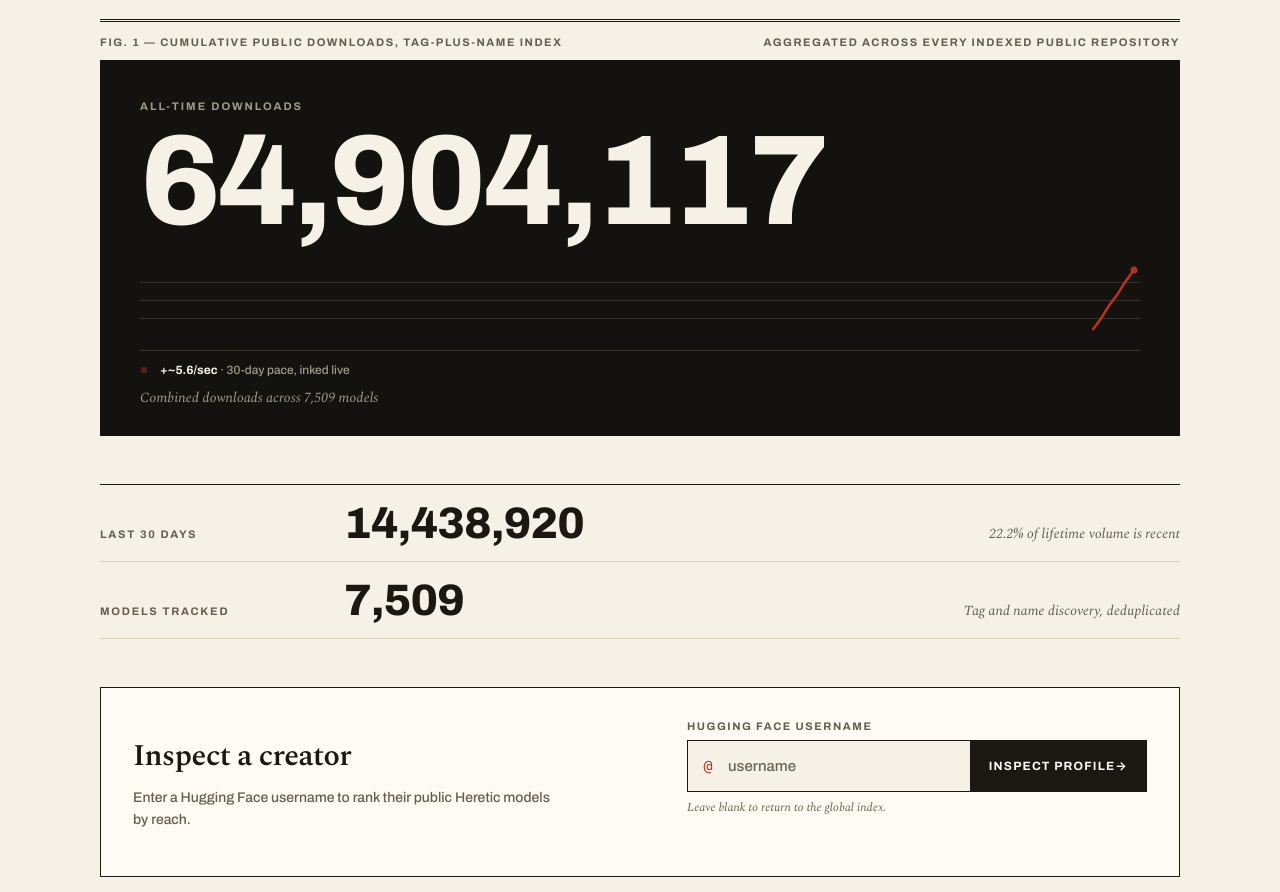
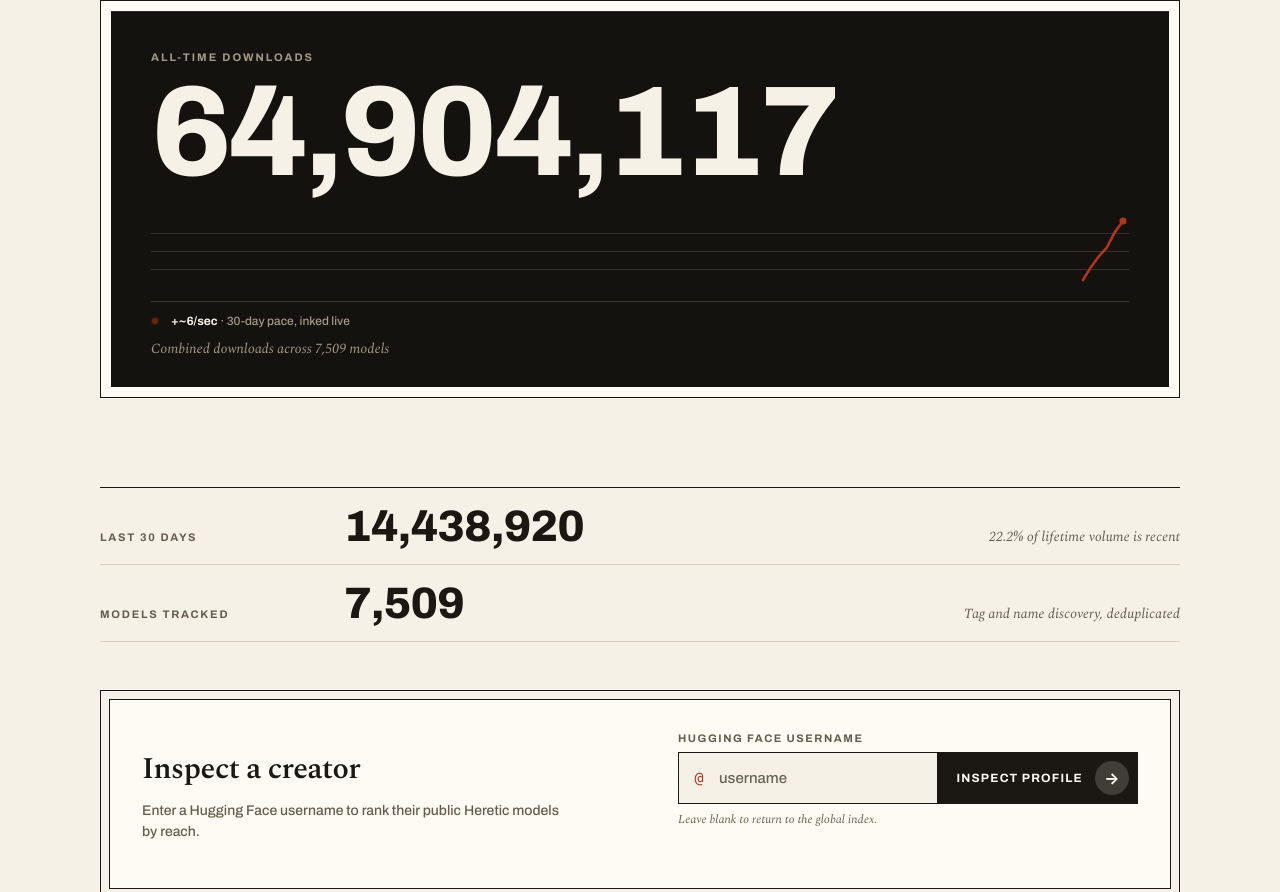
Before and after one commit to instax-dutta/heretic-live-agent, a website built with Vite: page index.html in a window 1280 px wide. Shown: the part 498-1390 px from the top of the page. Built offline with nearby package versions, Linux system fonts and the light colour scheme; some packages are replaced by stand-ins of ours; files whose address does not match are found by name.

Commit message:
Discrete Poisson download ticker, Lenis smooth scroll, agency craft layer

```diff
--- a/api/stats-core.js
+++ b/api/stats-core.js
@@ -104,3 +104,37 @@
   const rate = estimateDownloadsPerSecond(last30DaysDownloads, windowDays);
   return Math.floor(base + rate * elapsed);
 }
+
+function sampleStandardNormal(random) {
+  // Box-Muller; guards keep u/v away from 0 so log stays finite.
+  let u = 0;
+  let v = 0;
+  while (u === 0) u = random();
+  while (v === 0) v = random();
+  return Math.sqrt(-2 * Math.log(u)) * Math.cos(2 * Math.PI * v);
+}
+
+export function sampleDownloadEvents(ratePerSecond, elapsedSeconds, random = Math.random) {
+  // Whole-download arrivals for one tick: a Poisson draw whose long-run mean
+  // is exactly ratePerSecond, so the counter jumps like real traffic (0, 3, 9,
+  // 5, ...) instead of creeping by a fractional average. Downloads are
+  // integers; the average is not a download.
+  const lambda = Number(ratePerSecond || 0) * Number(elapsedSeconds || 0);
+  if (!Number.isFinite(lambda) || lambda <= 0) return 0;
+  const rand = typeof random === "function" ? random : Math.random;
+  if (lambda < 30) {
+    const limit = Math.exp(-lambda);
+    const maxGuard = Math.ceil(lambda * 10) + 100;
+    let count = 0;
+    let p = 1;
+    let guard = 0;
+    do {
+      count += 1;
+      p *= rand();
+      guard += 1;
+    } while (p > limit && guard < maxGuard);
+    return count - 1;
+  }
+  const normal = sampleStandardNormal(rand);
+  return Math.max(0, Math.round(lambda + Math.sqrt(lambda) * normal));
+}
--- a/package.json
+++ b/package.json
@@ -15,5 +15,8 @@
   },
   "devDependencies": {
     "vite": "^7.3.6"
+  },
+  "dependencies": {
+    "lenis": "^1.3.26"
   }
 }
--- a/src/main.js
+++ b/src/main.js
@@ -1,4 +1,5 @@
-import { createRequestGate, estimateDownloadsPerSecond, estimateLiveTotal } from "../api/stats-core.js";
+import Lenis from "lenis";
+import { createRequestGate, estimateDownloadsPerSecond, sampleDownloadEvents } from "../api/stats-core.js";
 import { isValidUsername, normalizeUsername } from "../shared/username.js";
 import "./style.css";
 
@@ -38,7 +39,11 @@
 
 function formatRate(rate) {
   if (!Number.isFinite(rate) || rate < 0.1) return "";
-  return rate >= 10 ? String(Math.round(rate)) : rate.toFixed(1);
+  // Whole downloads only: the pace is a count of events per second, and a
+  // fractional "download" does not exist. Sub-1 rates keep one decimal so
+  // quiet creator views still read honestly instead of rounding to zero.
+  if (rate < 1) return rate.toFixed(1);
+  return String(Math.max(1, Math.round(rate)));
 }
 
 function stopLiveTicker() {
@@ -63,10 +68,12 @@
   }
   // Anchor the estimate at render time: the API total is a point-in-time
   // snapshot (refreshed every 12h), so we count forward from display time.
+  // Each tick draws whole-download arrivals from the 30-day mean rate, so the
+  // figure jumps the way real traffic does instead of creeping fractionally.
   liveBase = {
     total: Number(totals.allTimeDownloads || 0),
-    last30DaysDownloads: Number(totals.last30DaysDownloads || 0),
-    startedAt: Date.now(),
+    rate: estimateDownloadsPerSecond(totals?.last30DaysDownloads),
+    lastTick: Date.now(),
   };
   if (typeof setInterval !== "function") return;
   tracePoints = [liveBase.total];
@@ -77,10 +84,12 @@
       stopLiveTicker();
       return;
     }
-    const elapsedSeconds = (Date.now() - liveBase.startedAt) / 1000;
-    const current = estimateLiveTotal(liveBase.total, liveBase.last30DaysDownloads, elapsedSeconds);
-    el.textContent = format(current);
-    tracePoints.push(current);
+    const now = Date.now();
+    const elapsedSeconds = (now - liveBase.lastTick) / 1000;
+    liveBase.lastTick = now;
+    liveBase.total += sampleDownloadEvents(liveBase.rate, elapsedSeconds);
+    el.textContent = format(liveBase.total);
+    tracePoints.push(liveBase.total);
     if (tracePoints.length > TRACE_MAX_POINTS) tracePoints.shift();
     drawTrace();
   }, 1000);
@@ -125,7 +134,7 @@
   const span = Math.max(1, max - min);
   // Parametric raise: the ink weight follows the download pace, so a faster
   // ecosystem literally draws a heavier line.
-  const pace = liveBase ? estimateDownloadsPerSecond(liveBase.last30DaysDownloads) : 0;
+  const pace = liveBase ? Number(liveBase.rate || 0) : 0;
   const pad = 6;
   const xStep = tracePoints.length > 1 ? (width - pad * 2) / (TRACE_MAX_POINTS - 1) : 0;
   const x0 = width - pad - xStep * (tracePoints.length - 1);
@@ -151,6 +160,26 @@
 if (typeof window !== "undefined" && typeof window.addEventListener === "function") {
   window.addEventListener("resize", drawTrace);
 }
+
+function initSmoothScroll() {
+  if (typeof window === "undefined") return null;
+  try {
+    if (typeof window.matchMedia === "function"
+      && window.matchMedia("(prefers-reduced-motion: reduce)").matches) {
+      return null;
+    }
+  } catch {
+    // If matchMedia throws, fall through and still enhance.
+  }
+  return new Lenis({
+    autoRaf: true,
+    lerp: 0.1,
+    smoothWheel: true,
+    smoothTouch: false,
+  });
+}
+
+initSmoothScroll();
 
 function render() {
   const totals = state.data?.totals || fallback;
@@ -185,31 +214,34 @@
         </div>
       </section>
 
-      <figure class="figure" aria-labelledby="fig-caption">
+      <figure class="figure reveal" aria-labelledby="fig-caption">
         <figcaption id="fig-caption"><span>Fig. 1 — Cumulative public downloads, tag-plus-name index</span><span>Aggregated across every indexed public repository</span></figcaption>
         <div class="plate">
+          <div class="plate-core">
             <div class="plate-label">All-time downloads</div>
             <p class="live-total" id="live-total" aria-live="off" aria-atomic="false">${format(totals.allTimeDownloads)}</p>
             <canvas id="live-trace" aria-hidden="true"></canvas>
             <div class="pace-line"><span class="live-dot" aria-hidden="true"></span>${liveRateLabel ? `<span><strong>+~${liveRateLabel}/sec</strong> · 30-day pace, inked live</span>` : `<span>Pace unavailable for this view</span>`}</div>
             <div class="plate-foot">Combined downloads across ${format(totals.modelCount)} models</div>
           </div>
+        </div>
       </figure>
 
       <ul class="ledger" aria-label="Recent activity and index size">
-        <li>
+        <li class="reveal">
           <span class="ledger-label">Last 30 days</span>
           <span class="ledger-value">${format(totals.last30DaysDownloads)}</span>
           <span class="ledger-note">${recentShare}% of lifetime volume is recent</span>
         </li>
-        <li>
+        <li class="reveal">
           <span class="ledger-label">Models tracked</span>
           <span class="ledger-value">${format(totals.modelCount)}</span>
           <span class="ledger-note">Tag and name discovery, deduplicated</span>
         </li>
       </ul>
 
-      <section class="inquiry" aria-labelledby="lookup-title">
+      <section class="inquiry reveal" aria-labelledby="lookup-title">
+        <div class="inquiry-core">
           <div class="inquiry-copy">
             <h2 id="lookup-title">Inspect a creator</h2>
             <p>Enter a Hugging Face username to rank their public Heretic models by reach.</p>
@@ -220,15 +252,16 @@
               <span class="at" aria-hidden="true">@</span>
               <input id="username" name="username" placeholder="username" value="${escapeHtml(isUser ? username : "")}" autocomplete="off" spellcheck="false" aria-describedby="lookup-help lookup-error" />
               <button type="submit" ${state.loading && isUser ? "disabled" : ""}>
-              ${state.loading && isUser ? "Loading" : "Inspect profile"}<span aria-hidden="true">→</span>
+                ${state.loading && isUser ? "Loading" : "Inspect profile"}<span class="btn-icon" aria-hidden="true">→</span>
               </button>
             </div>
             <div id="lookup-help" class="form-help">Leave blank to return to the global index.</div>
             <div id="lookup-error" class="form-error" role="alert">${escapeHtml(state.validation)}</div>
           </form>
+        </div>
       </section>
 
-      ${state.error ? `<div class="correction" role="status"><strong>Correction — live refresh unavailable.</strong> The latest published snapshot is still shown. <button id="retry" type="button">Retry connection</button></div>` : ""}
+      ${state.error ? `<div class="correction reveal" role="status"><strong>Correction — live refresh unavailable.</strong> The latest published snapshot is still shown. <button id="retry" type="button">Retry connection</button></div>` : ""}
       ${isUser && state.loading ? renderLoading(username) : ""}
       ${isUser && !state.loading && state.data ? renderUser(models, username, maxDownloads) : renderMethod()}
 
@@ -243,10 +276,43 @@
   document.querySelector("#retry")?.addEventListener("click", () => fetchStats(state.scope === "user" ? username : undefined));
   document.querySelector("#clear")?.addEventListener("click", () => fetchStats());
   startLiveTicker(totals);
+  revealOnScroll();
+}
+
+let scrollObserver = null;
+
+function revealOnScroll() {
+  if (typeof window === "undefined" || typeof document === "undefined") return;
+  let reduceMotion = false;
+  try {
+    reduceMotion = typeof window.matchMedia === "function"
+      && window.matchMedia("(prefers-reduced-motion: reduce)").matches;
+  } catch {
+    reduceMotion = false;
+  }
+  const pending = [...document.querySelectorAll(".reveal:not(.in)")];
+  if (reduceMotion || typeof IntersectionObserver !== "function") {
+    pending.forEach((el) => el.classList.add("in"));
+    return;
+  }
+  pending.forEach((el, i) => {
+    el.style.transitionDelay = `${Math.min(i, 6) * 70}ms`;
+  });
+  if (!scrollObserver) {
+    scrollObserver = new IntersectionObserver((entries) => {
+      entries.forEach((entry) => {
+        if (entry.isIntersecting) {
+          entry.target.classList.add("in");
+          scrollObserver.unobserve(entry.target);
+        }
+      });
+    }, { threshold: 0.12, rootMargin: "0px 0px -8% 0px" });
+  }
+  pending.forEach((el) => scrollObserver.observe(el));
 }
 
 function renderMethod() {
-  return `<section class="methods-note" aria-labelledby="method-title">
+  return `<section class="methods-note reveal" aria-labelledby="method-title">
     <div class="section-head">
       <h2 id="method-title">How the index works</h2>
       <p>The count favors coverage over a narrow snapshot of popular repositories.</p>
@@ -281,7 +347,7 @@
     </section>`;
   }
 
-  return `<section class="results" aria-labelledby="results-title">
+  return `<section class="results reveal" aria-labelledby="results-title">
     <div class="result-head">
       <div><h2 id="results-title">${models.length} model${models.length === 1 ? "" : "s"} for @${escapeHtml(username)}</h2><p>Ranked by lifetime downloads. Recent activity is shown at right.</p></div>
       <span class="profile-stamp">Public profile</span>
--- a/src/style.css
+++ b/src/style.css
@@ -22,9 +22,15 @@
   --mono: ui-monospace, SFMono-Regular, Menlo, Consolas, monospace;
   --content-width: 1080px;
   --page-inset: clamp(32px, 7vw, 88px);
+  --ease-premium: cubic-bezier(0.32, 0.72, 0, 1);
+  --ease-snappy: cubic-bezier(0.4, 0, 0.2, 1);
 }
 
 html { scroll-behavior: smooth; }
+html.lenis, html.lenis body { height: auto; }
+.lenis.lenis-smooth { scroll-behavior: auto !important; }
+.lenis.lenis-smooth [data-lenis-prevent] { overscroll-behavior: contain; }
+.lenis.lenis-stopped { overflow: hidden; }
 body {
   min-width: 0;
   margin: 0;
@@ -72,14 +78,15 @@
   text-decoration: none;
   text-underline-offset: 3px;
 }
+.hub-link { transition: color .35s var(--ease-premium); }
 .hub-link:hover { color: var(--accent); text-decoration: underline; }
 .nameplate {
   display: block;
-  padding: 14px 0 16px;
+  padding: 10px 0 12px;
   border-top: 3px double var(--ink);
   border-bottom: 1px solid var(--ink);
   color: var(--ink);
-  font-size: clamp(44px, 8vw, 84px);
+  font-size: clamp(26px, 3.4vw, 40px);
   font-weight: 900;
   letter-spacing: -.02em;
   line-height: 1;
@@ -91,7 +98,7 @@
 /* Front page: headline + standfirst */
 .front {
   max-width: 800px;
-  padding: clamp(36px, 5vw, 56px) 0 clamp(28px, 4vw, 40px);
+  padding: clamp(28px, 4vw, 48px) 0 clamp(24px, 3.4vw, 36px);
 }
 .front h1 {
   margin: 0 0 16px;
@@ -139,8 +146,8 @@
 .figure {
   margin: 0;
   border-top: 3px double var(--ink);
-  padding-top: 14px;
-  padding-bottom: clamp(36px, 4.5vw, 48px);
+  padding-top: 18px;
+  padding-bottom: clamp(48px, 7vw, 96px);
 }
 .figure figcaption {
   display: flex;
@@ -155,9 +162,15 @@
   color: var(--muted);
 }
 .plate {
+  padding: 10px;
+  background: var(--paper-soft);
+  border: 1px solid var(--ink);
+}
+.plate-core {
   padding: clamp(24px, 3.4vw, 40px) clamp(20px, 3.4vw, 40px) clamp(20px, 2.6vw, 28px);
   background: var(--plate);
   color: var(--plate-ink);
+  box-shadow: inset 0 1px 0 rgba(246, 241, 231, 0.12);
 }
 .plate-label {
   margin-bottom: 6px;
@@ -251,6 +264,11 @@
 
 /* Inquiry box */
 .inquiry {
+  padding: 8px;
+  border: 1px solid var(--ink);
+  background: var(--paper);
+}
+.inquiry-core {
   display: grid;
   grid-template-columns: minmax(0, 1fr) minmax(300px, 460px);
   align-items: center;
@@ -258,6 +276,7 @@
   padding: clamp(24px, 3vw, 32px);
   border: 1.5px solid var(--ink);
   background: var(--paper-soft);
+  box-shadow: inset 0 1px 0 rgba(255, 255, 255, 0.6);
 }
 .inquiry-copy h2 {
   margin: 0 0 8px;
@@ -310,20 +329,38 @@
 }
 .lookup-form input::placeholder { color: var(--faint); }
 .lookup-form button {
+  display: inline-flex;
+  align-items: center;
+  gap: 12px;
   min-width: 150px;
   min-height: 50px;
   border: 0;
   border-left: 1.5px solid var(--ink);
-  padding: 0 18px;
+  padding: 0 8px 0 18px;
   color: var(--paper-soft);
   background: var(--ink);
   font-size: 12px;
   font-weight: 700;
   letter-spacing: .1em;
   text-transform: uppercase;
-  transition: background .18s ease;
+  transition: background .45s var(--ease-premium), transform .45s var(--ease-premium);
 }
 .lookup-form button:hover { background: var(--accent); }
+.lookup-form button:active { transform: scale(0.98); }
+.btn-icon {
+  display: inline-flex;
+  align-items: center;
+  justify-content: center;
+  width: 34px;
+  height: 34px;
+  flex: 0 0 34px;
+  border-radius: 50%;
+  background: rgba(253, 251, 243, 0.16);
+  font-size: 16px;
+  letter-spacing: 0;
+  transition: transform .5s var(--ease-premium), background .5s var(--ease-premium);
+}
+.lookup-form button:hover .btn-icon { transform: translate(2px, -2px) scale(1.06); background: rgba(253, 251, 243, 0.28); }
 .form-help, .form-error { min-height: 18px; margin: 8px 0 0; font-size: 12px; line-height: 1.4; }
 .form-help { color: var(--faint); font-family: var(--serif); font-style: italic; }
 .form-error { color: var(--accent-deep); font-weight: 600; }
@@ -351,7 +388,7 @@
 }
 
 /* Methods note */
-.methods-note { border-top: 3px double var(--ink); padding-bottom: clamp(48px, 6vw, 72px); }
+.methods-note { border-top: 3px double var(--ink); padding-bottom: clamp(56px, 8vw, 112px); }
 .section-head { padding: 22px 0 14px; }
 .section-head h2 {
   margin: 0 0 6px;
@@ -402,7 +439,7 @@
 }
 
 /* Results ledger */
-.results { border-top: 3px double var(--ink); padding-bottom: clamp(48px, 6vw, 72px); }
+.results { border-top: 3px double var(--ink); padding-bottom: clamp(56px, 8vw, 112px); }
 .result-head {
   display: flex;
   align-items: end;
@@ -444,7 +481,7 @@
   border-bottom: 1px solid var(--rule);
   color: var(--ink);
   text-decoration: none;
-  transition: background .18s ease, opacity .18s ease;
+  transition: background .45s var(--ease-premium), opacity .45s var(--ease-premium);
 }
 .model-list:hover .model-row:not(:hover):not(:focus-visible) { opacity: .55; }
 .model-row:hover, .model-row:focus-visible { background: var(--paper-soft); opacity: 1; }
@@ -526,6 +563,7 @@
   text-transform: none;
   letter-spacing: 0;
   font-weight: 600;
+  transition: color .35s var(--ease-premium);
 }
 .imprint a:hover { color: var(--accent); text-decoration: underline; }
 
@@ -535,9 +573,17 @@
 ::-webkit-scrollbar-thumb { background: var(--rule); border: 3px solid var(--paper); }
 ::-webkit-scrollbar-thumb:hover { background: var(--faint); }
 
+/* Scroll choreography: heavy fade-up on entry, transform + opacity only. */
+.reveal { opacity: 1; }
 @media (prefers-reduced-motion: no-preference) {
-  .loading-list span { animation: shimmer 1.5s ease-in-out infinite; }
-  .live-dot { animation: live-pulse 2s ease-in-out infinite; }
+  .reveal {
+    opacity: 0;
+    transform: translateY(28px);
+    transition: opacity .9s var(--ease-premium), transform .9s var(--ease-premium);
+  }
+  .reveal.in { opacity: 1; transform: none; }
+  .loading-list span { animation: shimmer 1.6s cubic-bezier(0.4, 0, 0.2, 1) infinite; }
+  .live-dot { animation: live-pulse 2.2s cubic-bezier(0.4, 0, 0.2, 1) infinite; }
   /* Miura raise: creator rows deploy in a short staged sequence on arrival. */
   .model-row { animation: deploy-row .32s cubic-bezier(.2, .9, .25, 1) backwards; }
   .model-row:nth-child(2) { animation-delay: .04s; }
@@ -561,7 +607,7 @@
 @keyframes live-pulse { 0%, 100% { opacity: 1; transform: scale(1); } 50% { opacity: .45; transform: scale(.8); } }
 
 @media (max-width: 960px) {
-  .inquiry { grid-template-columns: 1fr; }
+  .inquiry-core { grid-template-columns: 1fr; }
   .methods-body { grid-template-columns: minmax(0, 1fr) minmax(220px, .8fr); gap: 32px; }
   .model-row {
     grid-template-columns: 30px minmax(0, 1.4fr) minmax(90px, .8fr) minmax(120px, 145px) 20px;
@@ -586,7 +632,7 @@
 }
 
 @media (max-width: 600px) {
-  .nameplate { font-size: clamp(40px, 13vw, 56px); }
+  .nameplate { font-size: clamp(26px, 7vw, 34px); }
   .dateline { font-size: 10px; }
   .input-row { display: grid; grid-template-columns: 34px minmax(0, 1fr); min-height: 0; }
   .at { width: auto; flex-basis: auto; }
```
Also changed, not shown: DESIGN.md (+4 -3 lines), test/stats-core.test.js (+43 -0 lines), .impeccable/design.json, 1 other file. Lines whose indentation alone changed are shown as unchanged.
